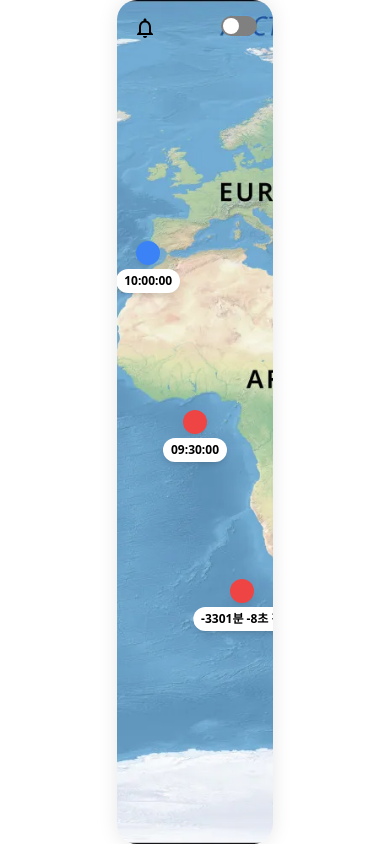
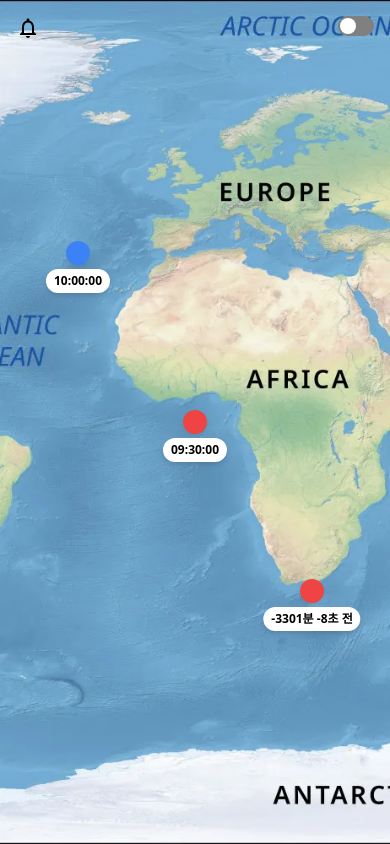
Before and after one commit to Codgm/PinAD_TedinIT, a Next.js app: page /homepage in a window 390 px wide. Built offline with nearby package versions, Linux system fonts and the light colour scheme.

Commit message:
fix-반응형 처리

```diff
--- a/src/app/styles/Home.module.css
+++ b/src/app/styles/Home.module.css
@@ -27,6 +27,17 @@
   border-radius: 20px;
   box-shadow: 0 0 20px rgba(0, 0, 0, 0.1);
 }
+
+@media (max-width: 768px)  {
+  .container {
+    width: 100vw;
+    height: 100vh;
+    padding: 0px;
+    border-radius: 0px;
+
+  }
+}
+
 
 .header {
   display: flex;
```
